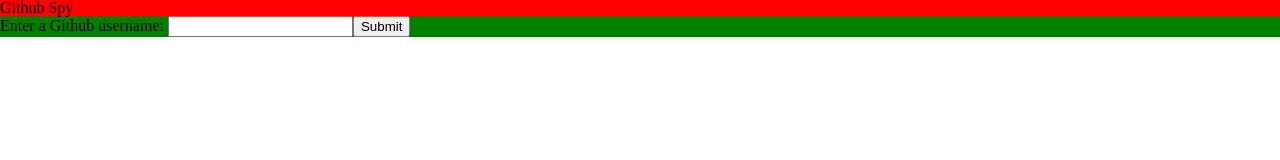
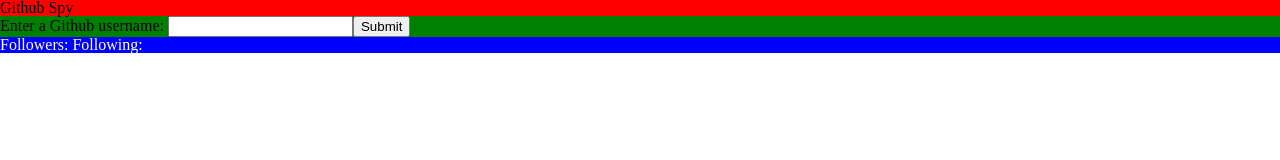
Before and after one commit to TravelFiend/github-viewer, a React app: page / in a window 1280 px wide. Built offline with nearby package versions, Linux system fonts and the light colour scheme; no server answers.

Commit message:
user info showing

```diff
--- a/src/components/user-info/UserInfo.css
+++ b/src/components/user-info/UserInfo.css
@@ -1,3 +1,4 @@
 .UserInfo {
   background: blue;
+  color: white;
 }
--- a/src/components/user-info/UserInfo.js
+++ b/src/components/user-info/UserInfo.js
@@ -16,9 +16,9 @@
 
   return (
     <section className={styles.UserInfo}>
-      <span>{username}</span>
-      <span>{userInfo.followers}</span>
-      <span>{userInfo.following}</span>
+      <span>{userInfo.login}</span>
+      <span>Followers: {userInfo.followers}</span>
+      <span>Following: {userInfo.following}</span>
       {/* <span><a href={profileUrl}>{profileUrl}</a></span> */}
     </section>
   );
--- a/src/components/username-input/UsernameInput.js
+++ b/src/components/username-input/UsernameInput.js
@@ -1,8 +1,8 @@
-import React, { useEffect } from 'react';
+import React from 'react';
 import styles from './UsernameInput.css';
 import { useDispatch, useSelector } from 'react-redux';
 import { setUsername, fetchUserInfo } from '../../actions/userInfoActions';
-import { getUserName, getUserInfo } from '../../selectors/userInfoSelectors';
+import { getUserName } from '../../selectors/userInfoSelectors';
 
 const UsernameInput = () => {
   const dispatch = useDispatch();
```
